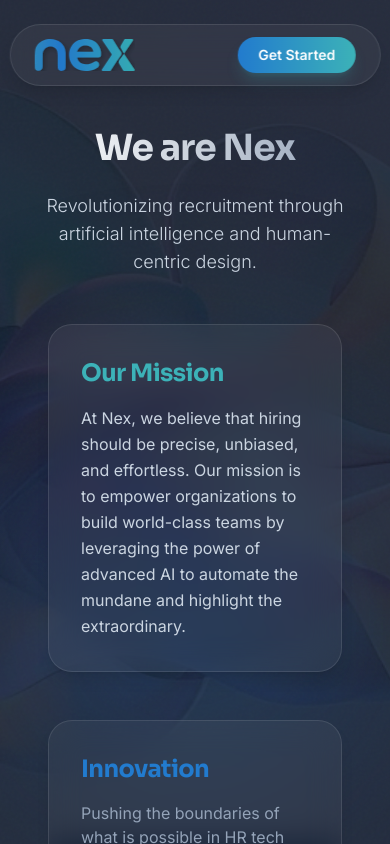
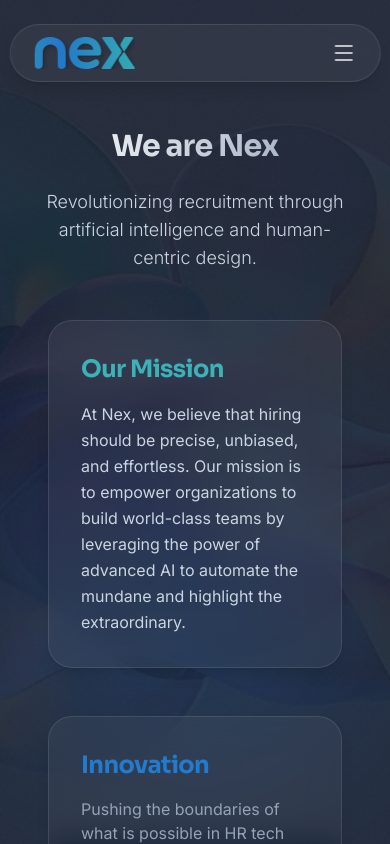
Before and after one commit to MonaRose1/Nex, a React (Vite) app: page /#/about in a window 390 px wide. Shown: the top 844 px of the page. Built offline with nearby package versions, Linux system fonts and the light colour scheme.

Commit message:
Feat: Implement responsive design (Mobile Menu, Timeline, Font Sizes)

```diff
--- a/src/components/Navbar.jsx
+++ b/src/components/Navbar.jsx
@@ -1,8 +1,10 @@
 import React, { useState, useEffect } from 'react';
 import { Link, useLocation } from 'react-router-dom';
+import { Menu, X } from 'lucide-react';
 
 const Navbar = () => {
     const [scrolled, setScrolled] = useState(false);
+    const [isOpen, setIsOpen] = useState(false);
     const location = useLocation();
 
     useEffect(() => {
@@ -13,17 +15,22 @@ const Navbar = () => {
         return () => window.removeEventListener('scroll', handleScroll);
     }, []);
 
+    // Close mobile menu when route changes
+    useEffect(() => {
+        setIsOpen(false);
+    }, [location]);
+
     const isActive = (path) => location.pathname === path;
 
     return (
-        <nav className={`fixed top-6 left-1/2 -translate-x-1/2 z-50 transition-all duration-300 ${scrolled ? 'w-[90%] md:w-[70%]' : 'w-[95%] md:w-[85%]'}`}>
-            <div className="glass rounded-full px-6 py-3 flex items-center justify-between shadow-2xl backdrop-blur-xl bg-midnightBlue/30 border border-white/10">
+        <nav className={`fixed top-6 left-1/2 -translate-x-1/2 z-50 transition-all duration-300 ${scrolled ? 'w-[95%] md:w-[85%]' : 'w-[95%] md:w-[90%]'}`}>
+            <div className="glass rounded-full px-6 py-3 flex items-center justify-between shadow-2xl backdrop-blur-xl bg-midnightBlue/30 border border-white/10 relative">
                 {/* Logo */}
                 <Link to="/" className="flex items-center gap-2 group">
                     <img src={`${import.meta.env.BASE_URL}Nex LOGO/Final EXPORT.svg`} alt="Nex Logo" className="h-8 w-auto group-hover:scale-110 transition-transform" />
                 </Link>
 
-                {/* Links */}
+                {/* Desktop Links */}
                 <div className="hidden lg:flex items-center gap-8 text-sm font-medium text-slate-300">
                     <Link to="/" className={`hover:text-brightTeal transition-colors ${isActive('/') ? 'text-brightTeal' : ''}`}>Home</Link>
                     <Link to="/about" className={`hover:text-brightTeal transition-colors ${isActive('/about') ? 'text-brightTeal' : ''}`}>About</Link>
@@ -32,15 +39,35 @@ const Navbar = () => {
                     <Link to="/contact" className={`hover:text-brightTeal transition-colors ${isActive('/contact') ? 'text-brightTeal' : ''}`}>Contact</Link>
                 </div>
 
-                {/* Auth Buttons */}
-                <div className="flex items-center gap-4">
-                    <Link to="/login" className="hidden md:block text-sm font-medium text-slate-300 hover:text-white transition-colors">
+                {/* Desktop Auth Buttons */}
+                <div className="hidden lg:flex items-center gap-4">
+                    <Link to="/login" className="text-sm font-medium text-slate-300 hover:text-white transition-colors">
                         Log In
                     </Link>
                     <Link to="/signup" className="bg-gradient-to-r from-royalBlue to-brightTeal text-white px-5 py-2 rounded-full text-sm font-semibold shadow-lg shadow-brightTeal/20 hover:shadow-brightTeal/40 transition-all transform hover:scale-105">
                         Get Started
                     </Link>
                 </div>
+
+                {/* Mobile Menu Toggle */}
+                <button
+                    className="lg:hidden text-white/70 hover:text-white transition-colors"
+                    onClick={() => setIsOpen(!isOpen)}
+                >
+                    {isOpen ? <X size={24} /> : <Menu size={24} />}
+                </button>
+            </div>
+
+            {/* Mobile Menu Dropdown */}
+            <div className={`absolute top-full left-0 right-0 mt-4 p-6 glass rounded-3xl flex flex-col gap-4 transform transition-all duration-300 origin-top ${isOpen ? 'opacity-100 scale-100 translate-y-0' : 'opacity-0 scale-95 -translate-y-4 pointer-events-none'}`}>
+                <Link to="/" className={`text-lg font-medium ${isActive('/') ? 'text-brightTeal' : 'text-slate-300'}`}>Home</Link>
+                <Link to="/about" className={`text-lg font-medium ${isActive('/about') ? 'text-brightTeal' : 'text-slate-300'}`}>About</Link>
+                <Link to="/services" className={`text-lg font-medium ${isActive('/services') ? 'text-brightTeal' : 'text-slate-300'}`}>Services</Link>
+                <Link to="/portfolio" className={`text-lg font-medium ${isActive('/portfolio') ? 'text-brightTeal' : 'text-slate-300'}`}>Portfolio</Link>
+                <Link to="/contact" className={`text-lg font-medium ${isActive('/contact') ? 'text-brightTeal' : 'text-slate-300'}`}>Contact</Link>
+                <hr className="border-white/10" />
+                <Link to="/login" className="text-lg font-medium text-slate-300">Log In</Link>
+                <Link to="/signup" className="bg-gradient-to-r from-royalBlue to-brightTeal text-white px-5 py-3 rounded-xl text-center font-bold shadow-lg">Get Started</Link>
             </div>
         </nav>
     );
--- a/src/components/PageHeader.jsx
+++ b/src/components/PageHeader.jsx
@@ -2,7 +2,7 @@ import React from 'react';
 
 const PageHeader = ({ title, subtitle }) => (
     <div className="pt-32 pb-12 text-center relative z-10 px-4">
-        <h1 className="text-4xl md:text-6xl font-bold font-sora mb-6 bg-gradient-to-r from-white to-slate-400 bg-clip-text text-transparent">
+        <h1 className="text-3xl sm:text-4xl md:text-6xl font-bold font-sora mb-6 bg-gradient-to-r from-white to-slate-400 bg-clip-text text-transparent">
             {title}
         </h1>
         {subtitle && (
--- a/src/components/Process.jsx
+++ b/src/components/Process.jsx
@@ -44,7 +44,7 @@ const Process = () => {
                             className={`flex flex-col md:flex-row items-center gap-8 ${index % 2 === 0 ? 'md:flex-row-reverse' : ''}`}
                         >
                             {/* Content Card */}
-                            <div className="w-full md:w-1/2">
+                            <div className={`w-full md:w-1/2 pl-12 md:pl-0 ${index % 2 !== 0 ? 'md:pl-12' : 'md:pr-12'}`}>
                                 <div className="glass p-8 rounded-2xl hover:bg-white/10 transition-colors duration-300 relative group">
                                     <div className="absolute -inset-1 bg-gradient-to-r from-royalBlue to-brightTeal rounded-2xl opacity-0 group-hover:opacity-20 blur transition-opacity duration-500"></div>
                                     <div className="relative z-10">
```
Also changed, not shown: 1 other file (tests, documents, lock files or other folders).
